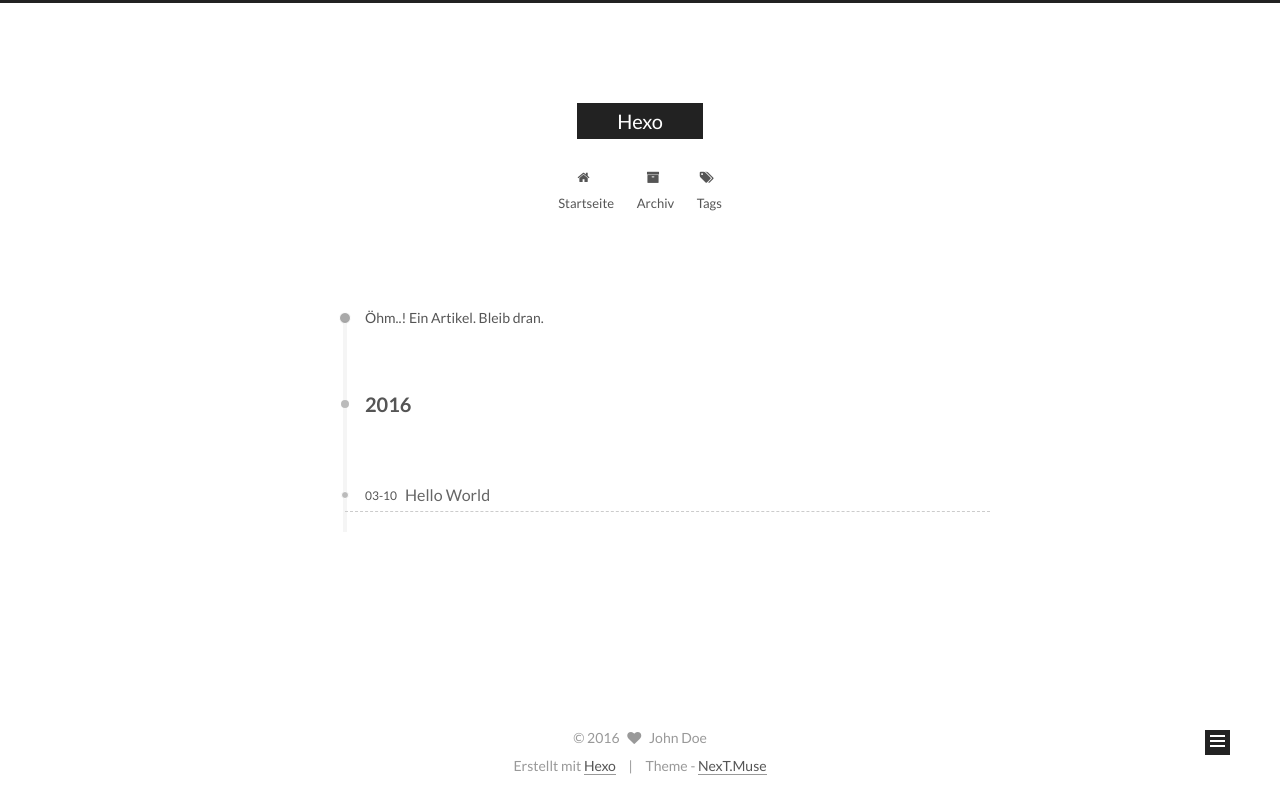
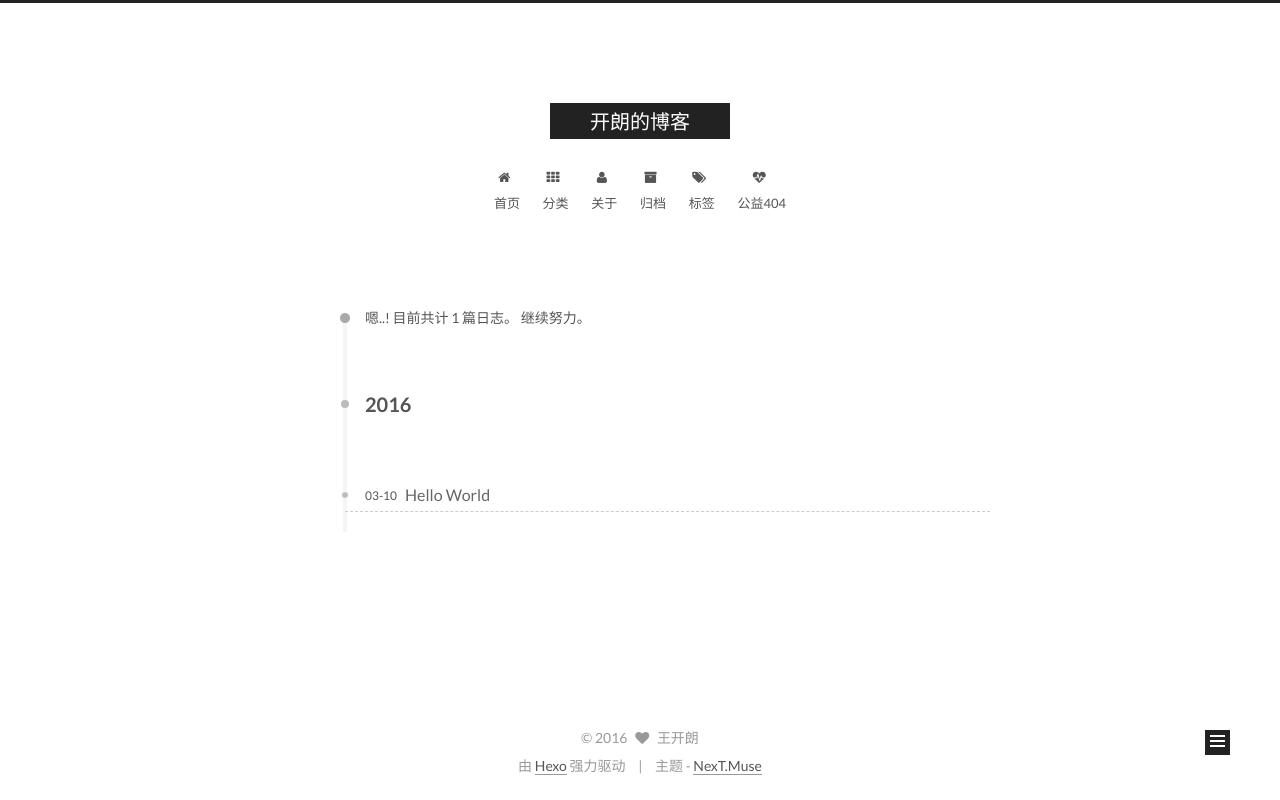
Before and after one commit to wangkailang/wangkailang.github.io, a plain HTML site: page archives/index.html in a window 1280 px wide. Drawn offline with Linux system fonts and the light colour scheme.

Commit message:
Site updated: 2016-03-17 14:27:10

```diff
--- a/archives/index.html
+++ b/archives/index.html
@@ -59,12 +59,12 @@
 
 <meta name="description">
 <meta property="og:type" content="website">
-<meta property="og:title" content="Hexo">
-<meta property="og:url" content="http://yoursite.com/archives/index.html">
-<meta property="og:site_name" content="Hexo">
+<meta property="og:title" content="开朗的博客">
+<meta property="og:url" content="http://wangkailang.github.io/archives/index.html">
+<meta property="og:site_name" content="开朗的博客">
 <meta property="og:description">
 <meta name="twitter:card" content="summary">
-<meta name="twitter:title" content="Hexo">
+<meta name="twitter:title" content="开朗的博客">
 <meta name="twitter:description">
 
 
@@ -73,20 +73,20 @@
   var NexT = window.NexT || {};
   var CONFIG = {
     scheme: 'Muse',
-    sidebar: {"position":"left","display":"post"},
+    sidebar: {"position":"right","display":"post"},
     fancybox: true,
     motion: true,
     duoshuo: {
       userId: 0,
-      author: 'Author'
+      author: '博主'
     }
   };
 </script>
 
-  <title> Archiv | Hexo </title>
+  <title> 归档 | 开朗的博客 </title>
 </head>
 
-<body itemscope itemtype="http://schema.org/WebPage" lang="">
+<body itemscope itemtype="http://schema.org/WebPage" lang="zh-Hans">
 
 
 
@@ -104,7 +104,7 @@
 
 
 
-  <div class="container one-collumn sidebar-position-left  page-archive  ">
+  <div class="container one-collumn sidebar-position-right  page-archive  ">
     <div class="headband"></div>
 
     <header id="header" class="header" itemscope itemtype="http://schema.org/WPHeader">
@@ -114,7 +114,7 @@
   <div class="custom-logo-site-title">
     <a href="/"  class="brand" rel="start">
       <span class="logo-line-before"><i></i></span>
-      <span class="site-title">Hexo</span>
+      <span class="site-title">开朗的博客</span>
       <span class="logo-line-after"><i></i></span>
     </a>
   </div>
@@ -141,7 +141,27 @@
 
               <i class="menu-item-icon fa fa-home fa-fw"></i> <br />
 
-            Startseite
+            首页
+          </a>
+        </li>
+
+
+        <li class="menu-item menu-item-categories">
+          <a href="/categories" rel="section">
+
+              <i class="menu-item-icon fa fa-th fa-fw"></i> <br />
+
+            分类
+          </a>
+        </li>
+
+
+        <li class="menu-item menu-item-about">
+          <a href="/about" rel="section">
+
+              <i class="menu-item-icon fa fa-user fa-fw"></i> <br />
+
+            关于
           </a>
         </li>
 
@@ -151,7 +171,7 @@
 
               <i class="menu-item-icon fa fa-archive fa-fw"></i> <br />
 
-            Archiv
+            归档
           </a>
         </li>
 
@@ -161,7 +181,17 @@
 
               <i class="menu-item-icon fa fa-tags fa-fw"></i> <br />
 
-            Tags
+            标签
+          </a>
+        </li>
+
+
+        <li class="menu-item menu-item-commonweal">
+          <a href="/404.html" rel="section">
+
+              <i class="menu-item-icon fa fa-heartbeat fa-fw"></i> <br />
+
+            公益404
           </a>
         </li>
 
@@ -191,7 +221,7 @@
 
 
 
-      Öhm..! Ein Artikel. Bleib dran.
+      嗯..! 目前共计 1 篇日志。 继续努力。
     </span>
 
 
@@ -273,15 +303,15 @@
         <div class="site-author motion-element" itemprop="author" itemscope itemtype="http://schema.org/Person">
           <img class="site-author-image" itemprop="image"
                src="/images/default_avatar.jpg"
-               alt="John Doe" />
-          <p class="site-author-name" itemprop="name">John Doe</p>
+               alt="王开朗" />
+          <p class="site-author-name" itemprop="name">王开朗</p>
           <p class="site-description motion-element" itemprop="description"></p>
         </div>
         <nav class="site-state motion-element">
           <div class="site-state-item site-state-posts">
             <a href="/archives">
               <span class="site-state-item-count">1</span>
-              <span class="site-state-item-name">Artikel</span>
+              <span class="site-state-item-name">日志</span>
             </a>
           </div>
 
@@ -325,15 +355,15 @@
   <span class="with-love">
     <i class="fa fa-heart"></i>
   </span>
-  <span class="author" itemprop="copyrightHolder">John Doe</span>
+  <span class="author" itemprop="copyrightHolder">王开朗</span>
 </div>
 
 <div class="powered-by">
-  Erstellt mit  <a class="theme-link" href="http://hexo.io">Hexo</a>
+  由 <a class="theme-link" href="http://hexo.io">Hexo</a> 强力驱动
 </div>
 
 <div class="theme-info">
-  Theme -
+  主题 -
   <a class="theme-link" href="https://github.com/iissnan/hexo-theme-next">
     NexT.Muse
   </a>
--- a/css/main.css
+++ b/css/main.css
@@ -1544,7 +1544,7 @@
   width: 4px;
   height: 4px;
   border-radius: 50%;
-  background: #a828cd;
+  background: #ed21ff;
 }
 .sidebar-nav {
   margin: 0 0 20px;
```
Also changed, not shown: 2016/03/10/hello-world/index.html (+50 -20 lines), archives/2016/03/index.html (+50 -20 lines), archives/2016/index.html (+50 -20 lines), index.html (+50 -20 lines).
